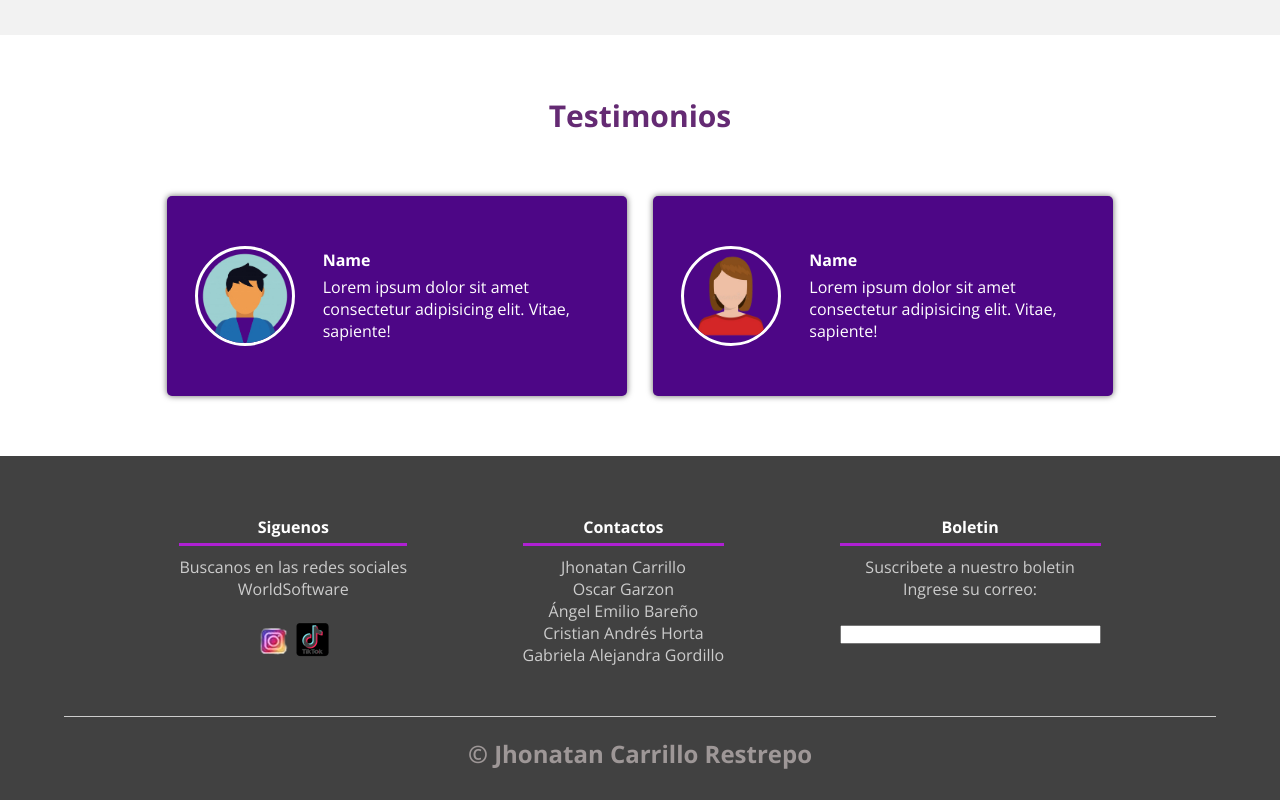
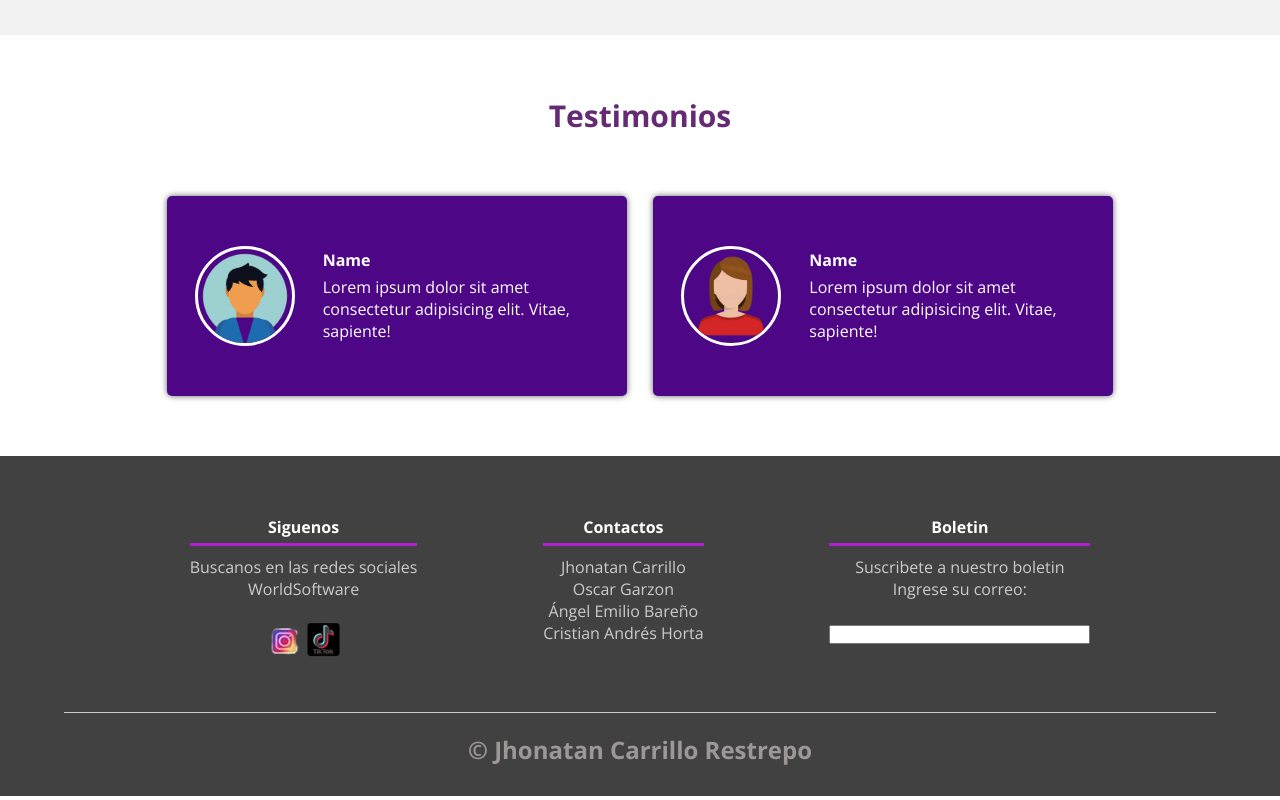
Before and after one commit to Natsuky8/FRONT-END_GRUPO-01---SUBGRUPO-26, a website: page index.html in a window 1280 px wide. Shown: the part 1725-2525 px from the top of the page. Drawn offline with nearby package versions, Linux system fonts and the light colour scheme.

Commit message:
Update
Se modifica integrantes

```diff
--- a/index.html
+++ b/index.html
@@ -103,7 +103,7 @@
                 <h4>Contactos</h4>
                 <p>Jhonatan Carrillo <br>
                    Oscar Garzon <br>
-                   Ángel Emilio Bareño <br> Cristian Andrés Horta <br> Gabriela Alejandra Gordillo
+                   Ángel Emilio Bareño <br> Cristian Andrés Horta
                 </p>
             </div>
             <div class="content-foo">
```
